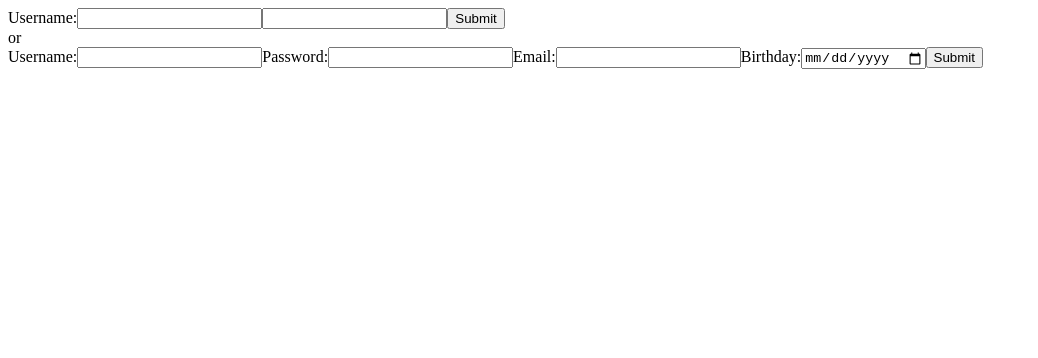
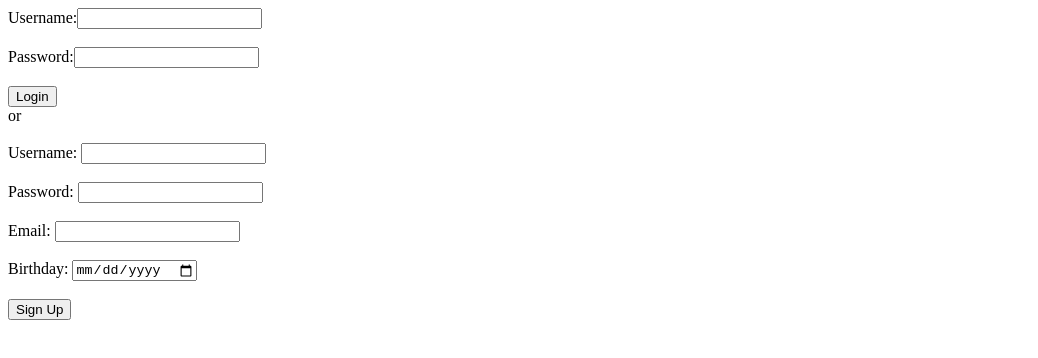
Before and after one commit to CBeauford5/myFlix-client, a React (Vite) app: page / in a window 1280 px wide. Shown: the top 358 px of the page, without its empty margins (0-1038 px from the left). Built offline with nearby package versions, Linux system fonts and the light colour scheme.

Commit message:
Update
Added form and button stylings to login and signup views

```diff
--- a/src/components/login-view/login-view.jsx
+++ b/src/components/login-view/login-view.jsx
@@ -1,4 +1,5 @@
 import { useState } from "react";
+import { Form, Button } from "react-bootstrap";
 
 export const LoginView = ({ onLoggedIn }) => {
   const [username, setUsername] = useState("");
@@ -35,29 +36,30 @@ export const LoginView = ({ onLoggedIn }) => {
   };
 
   return (
-    <form onSubmit={handleSubmit}>
+    <Form onSubmit={handleSubmit}>
 
-      <label>
-        Username:
-        <input
+      <Form.Group controlId="formUsername">
+      <Form.Label>Username:</Form.Label>
+        <Form.Control
           type="text"
           value={username}
           onChange={(e) => setUsername(e.target.value)}
           required
         />
-      </label>
+      </Form.Group>
+      <br />
 
-      <label>
-        <input
+      <Form.Group controlId="formPassword">
+      <Form.Label>Password:</Form.Label>
+        <Form.Control
           type="password"
           value={password}
           onChange={(e) => setPassword(e.target.value)}
           required
         />
-      </label>
-
-      <button type="submit">Submit</button>
-
-    </form>
+      </Form.Group>
+      <br />
+      <Button variant="primary" type="submit">Login</Button>
+    </Form>
   );
 };
--- a/src/components/signup-view/signup-view.jsx
+++ b/src/components/signup-view/signup-view.jsx
@@ -1,4 +1,5 @@
 import { useState } from "react";
+import { Form, Button } from "react-bootstrap";
 
 export const SignupView = () => {
   const [username, setUsername] = useState("");
@@ -33,51 +34,56 @@ export const SignupView = () => {
   };
 
   return (
-    <form onSubmit={handleSubmit}>
+    <Form onSubmit={handleSubmit}>
 
-      <label>
-        Username:
-        <input
+      <Form.Group controlId="formUsername">
+        <br />
+        <Form.Label>Username: </Form.Label>
+        <Form.Control
           type="text"
           value={username}
           onChange={(e) => setUsername(e.target.value)}
           required
-          minLength={3}
+          minLength="3"
         />
-      </label>
+      </Form.Group>
+      <br />
 
-      <label>
-        Password:
-        <input
+      <Form.Group controlId="formPassword">
+        <Form.Label>Password: </Form.Label>
+        <Form.Control
           type="password"
           value={password}
           onChange={(e) => setPassword(e.target.value)}
           required
         />
-      </label>
+      </Form.Group>
+      <br />
 
-      <label>
-        Email:
-        <input
+      <Form.Group controlId="formEmail">
+        <Form.Label>Email: </Form.Label>
+        <Form.Control
           type="email"
           value={email}
           onChange={(e) => setEmail(e.target.value)}
           required
         />
-      </label>
+      </Form.Group>
+      <br />
 
-      <label>
-        Birthday:
-        <input
+      <Form.Group controlId="formBirthday">
+        <Form.Label>Birthday: </Form.Label>
+        <Form.Control
           type="date"
           value={birthDate}
           onChange={(e) => setBirthDate(e.target.value)}
           required
         />
-      </label>
+      </Form.Group>
+      <br />
 
-      <button type="submit">Submit</button>
-
-    </form>
+      <Button variant="primary" type="submit">Sign Up</Button>
+      <br />
+    </Form>
   );
 };
```
